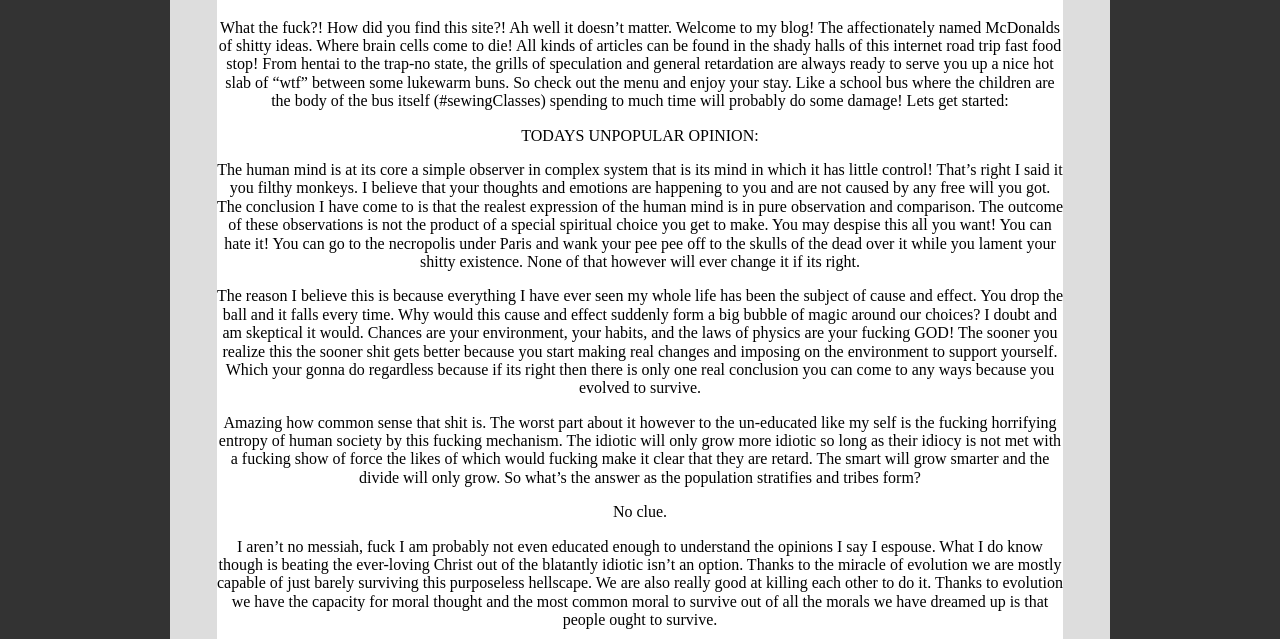
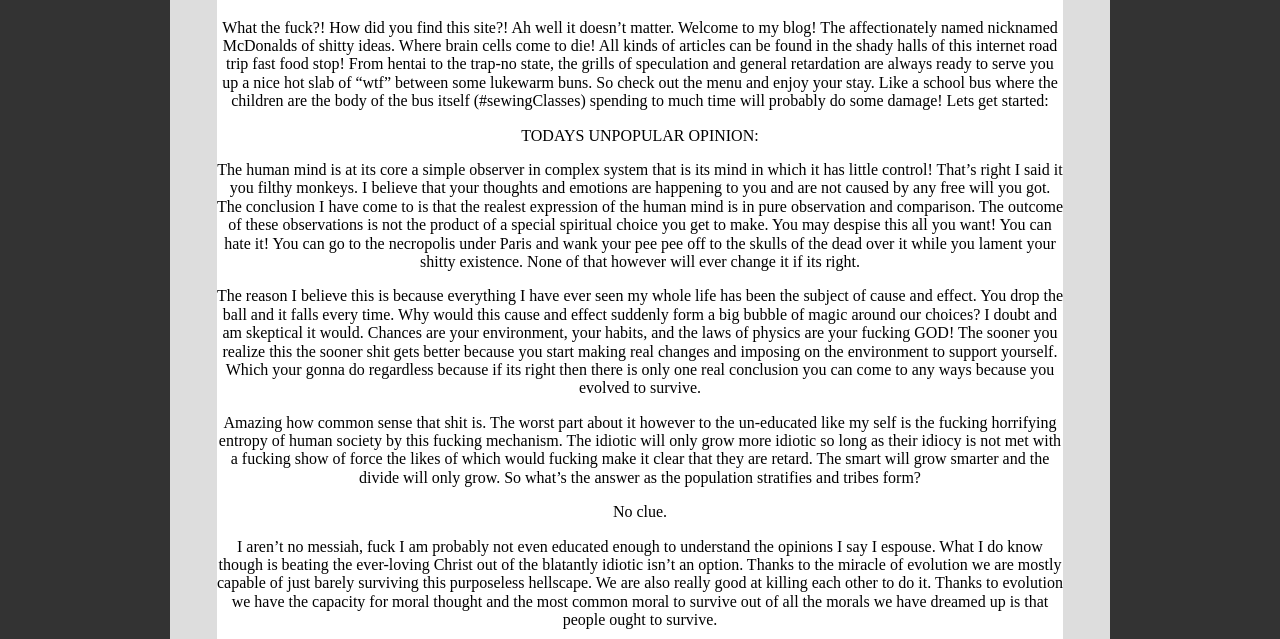
Before and after one commit to ZarathOfZaralith/ZarathOfZaralith.github.io, a plain HTML site: page index.html in a window 1280 px wide. Shown: the part 161-800 px from the top of the page. Drawn offline with Linux system fonts and the light colour scheme.

Commit message:
Update index.html

```diff
--- a/index.html
+++ b/index.html
@@ -24,7 +24,7 @@
 		<div class ="post">
 		<div class = "content">
 		<h1> Day One </h1>
-		<p>What the fuck?! How did you find this site?! Ah well it doesn’t matter. Welcome to my blog! The affectionately named McDonalds of shitty ideas. Where brain cells come to die! All kinds of articles can be found in the shady halls of this internet road trip fast food stop! From hentai to the trap-no state, the grills of speculation and general retardation are always ready to serve you up a nice hot slab of “wtf” between some lukewarm buns.
+		<p>What the fuck?! How did you find this site?! Ah well it doesn’t matter. Welcome to my blog! The affectionately named nicknamed McDonalds of shitty ideas. Where brain cells come to die! All kinds of articles can be found in the shady halls of this internet road trip fast food stop! From hentai to the trap-no state, the grills of speculation and general retardation are always ready to serve you up a nice hot slab of “wtf” between some lukewarm buns.
 So check out the menu and enjoy your stay. Like a school bus where the children are the body of the bus itself (#sewingClasses) spending to much time will probably do some damage! Lets get started:</p>
 <p>	TODAYS UNPOPULAR OPINION:</p>
 
```
